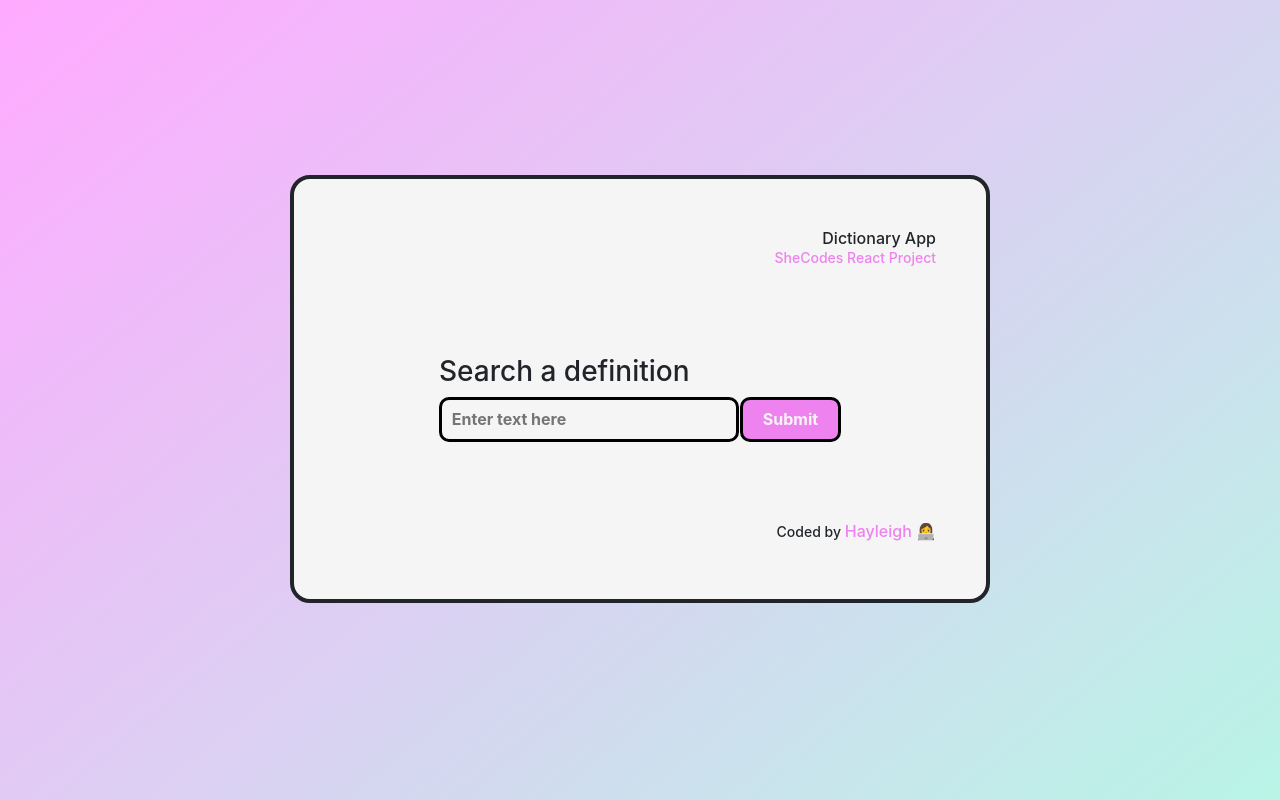
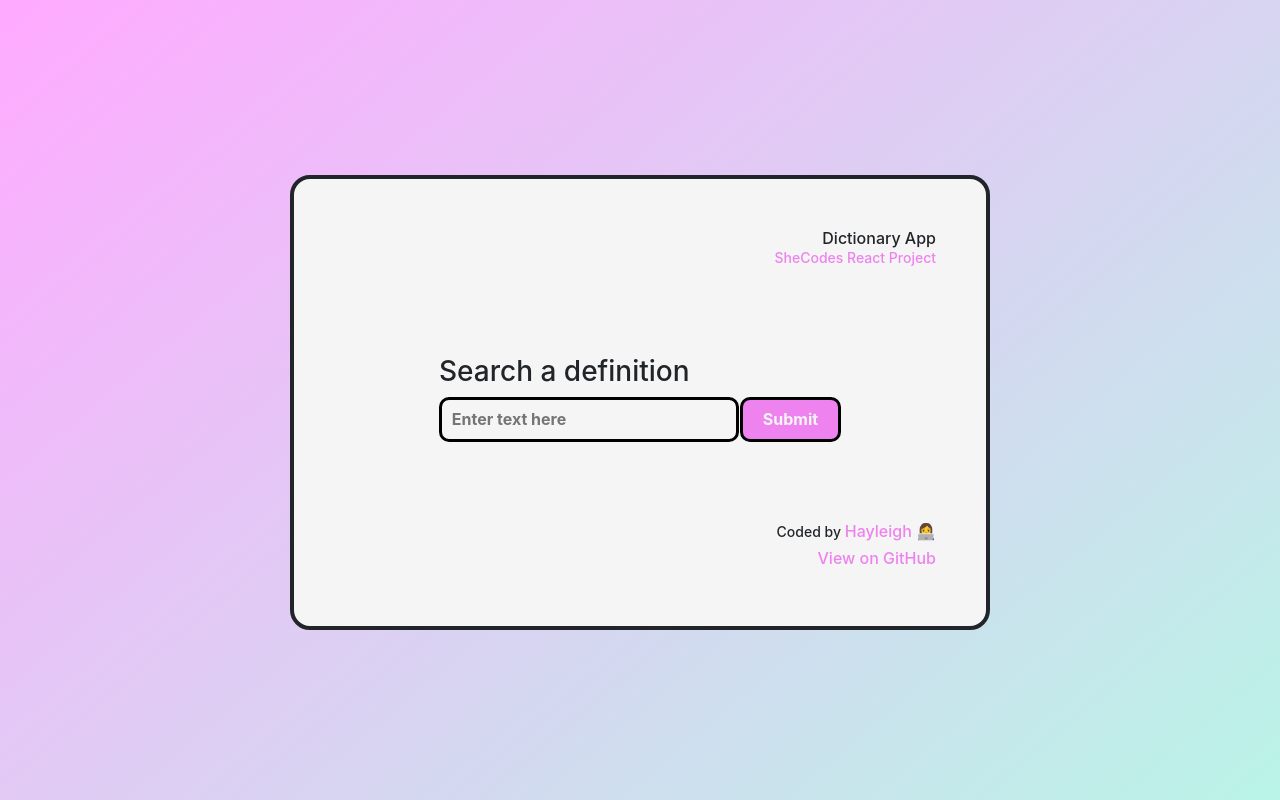
Before and after one commit to hgielyah94/dictionary-project, a React (Create React App) app: page / in a window 1280 px wide. Shown: the top 800 px of the page. Built offline with nearby package versions, Linux system fonts and the light colour scheme.

Commit message:
Added GitHub link

```diff
--- a/src/App.js
+++ b/src/App.js
@@ -7,6 +7,7 @@ function App() {
     <h6>Dictionary App<br /><small id="description">SheCodes React Project</small></h6>
     <Dictionary />
     <h6 className="footer"><small>Coded by </small><a href="/">Hayleigh</a> 👩‍💻</h6>
+    <h6><a href="https://github.com/hgielyah94/dictionary-project" target="_blank" rel="noreferrer">View on GitHub</a></h6>
     </div>
   );
 }
```
